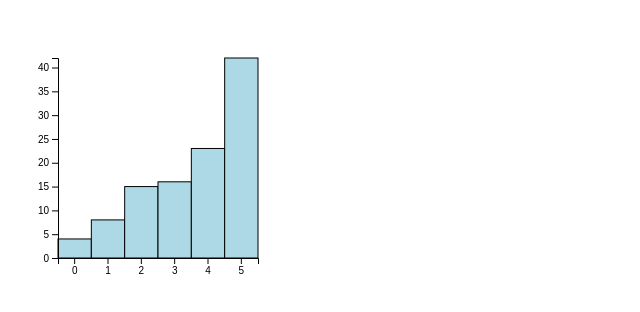
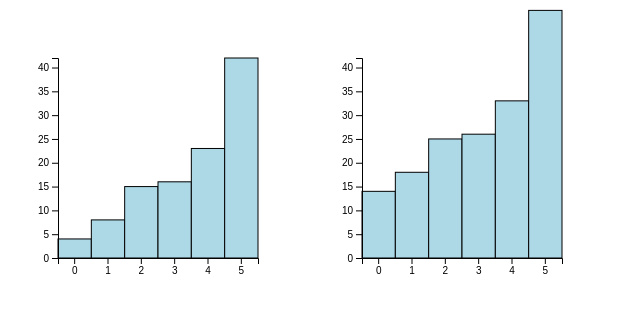
Before and after one commit to amberved/d3jsdemo, a plain HTML site: page index.html in a window 1280 px wide. Shown: the whole page, without its empty margins (0-640 px from the left). Drawn offline with nearby package versions, Linux system fonts and the light colour scheme.

Commit message:
Updated index.html with 2 svg elements

```diff
--- a/index.html
+++ b/index.html
@@ -2,11 +2,12 @@
 <script src='https://d3js.org/d3.v5.min.js'></script>
 <style> rect {fill: lightblue; stroke: black; }</style>
 <body onload='init()'>
-<svg width=300 height=300>
-</svg>
+<svg width=300 height=300 id="bar1"></svg>
+<svg width=300 height=300 id="bar2"></svg>
 <script>
 async function init() {
   var data1 = [4,8,15,16,23,42];
+  var data2 = [14,18,25,26,33,52];
 
   var hightdomain = ['4','42'];
   var hightrange = ['19.0476','200'];
@@ -15,11 +16,11 @@ async function init() {
   var x = d3.scaleBand().domain([0,1,2,3,4,5]).range([0, width])
   var y = d3.scaleLinear().domain([0,42]).range([height,0])
   var height = d3.scaleLinear().domain(hightdomain).range(hightrange);
-
   var margin = 50;
   var hgh = 200
 
-  d3.select('svg')
+    // First
+    d3.select('#bar1')
     .append('g')
     .attr('transform', 'translate(50,50)')
     .selectAll('rect')
@@ -30,14 +31,39 @@ async function init() {
     .attr("y", y)
     .attr("width", x.bandwidth())
     .attr('height',function(d,i) {return  height(d);});
-
-    d3.select("svg").append("g")
+    d3.select("#bar1").append("g")
     .attr("transform", "translate("+margin+","+margin+")")
     .call(d3.axisLeft(y));
 
-    d3.select("svg").append("g")
+    d3.select("#bar1").append("g")
     .attr("transform",  "translate("+margin+","+(hgh+margin)+")")
     .call(d3.axisBottom(x));
+
+
+
+
+
+    //Second
+    d3.select('#bar2')
+    .append('g')
+    .attr('transform', 'translate(50,50)')
+    .selectAll('rect')
+    .data(data2)
+    .enter()
+    .append("rect")
+    .attr("x", function(d,i) { return x(i); })
+    .attr("y", y)
+    .attr("width", x.bandwidth())
+    .attr('height',function(d,i) {return  height(d);});
+
+    d3.select("#bar2").append("g")
+    .attr("transform", "translate("+margin+","+margin+")")
+    .call(d3.axisLeft(y));
+
+    d3.select("#bar2").append("g")
+    .attr("transform",  "translate("+margin+","+(hgh+margin)+")")
+    .call(d3.axisBottom(x));
+
   }
 
 </script>
```
